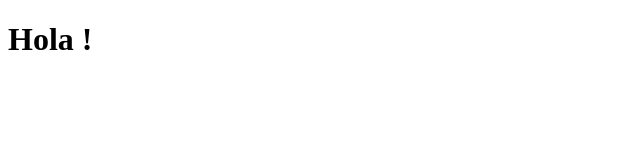
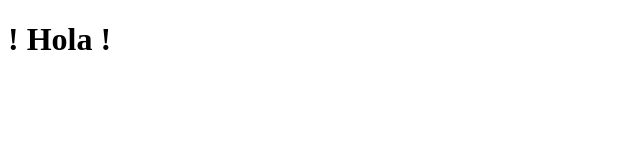
Before and after one commit to AlexGarzo/repositorio, a plain HTML site: page Index.html in a window 1280 px wide. Shown: the full height of the page, 0-640 px from the left. Drawn offline with Linux system fonts and the light colour scheme.

Commit message:
cambios en el titulo

```diff
--- a/Index.html
+++ b/Index.html
@@ -6,6 +6,6 @@
     <title>Repositorio</title>
 </head>
 <body>
-    <h1>Hola !</h1>
+    <h1>! Hola !</h1>
 </body>
 </html>
```
